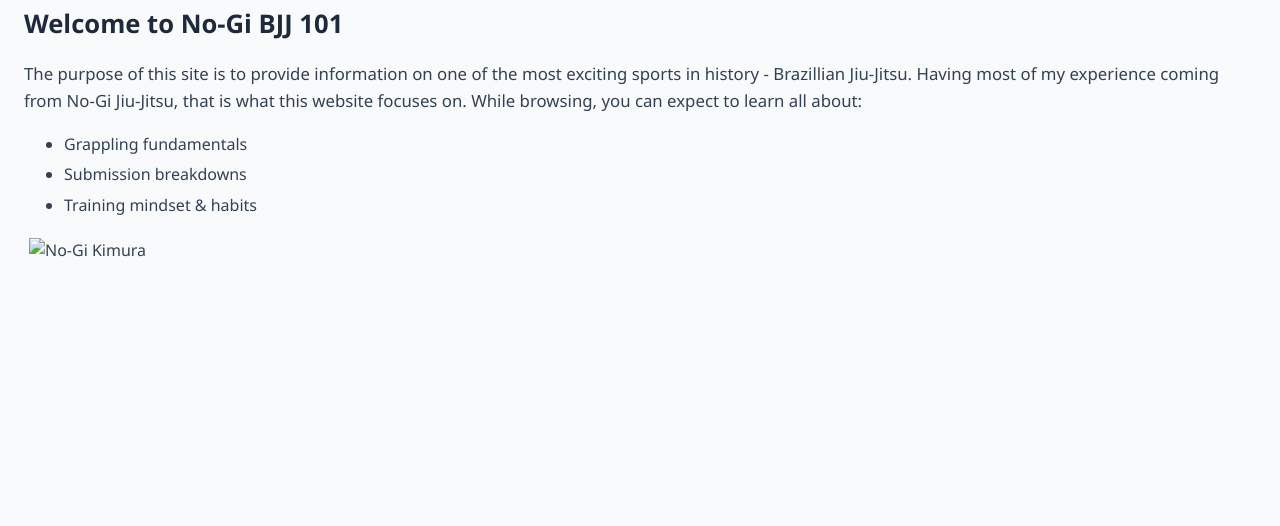
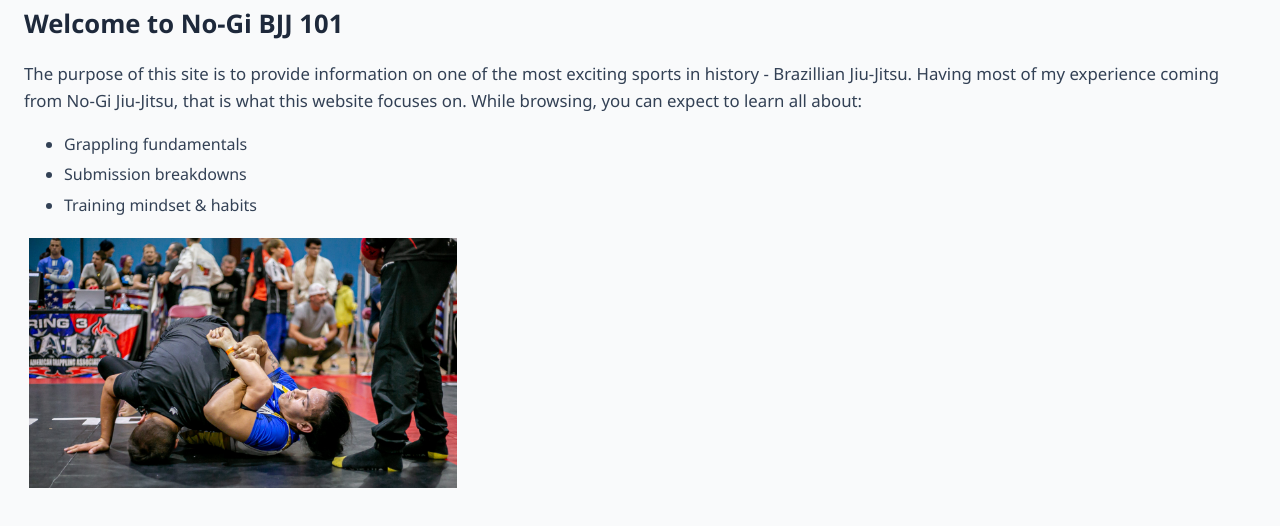
Before and after one commit to trevorjmendes/trevorjmendes.github.io, a plain HTML site: page index.html in a window 1280 px wide. Shown: the part 184-710 px from the top of the page. Drawn offline with Linux system fonts and the light colour scheme.

Commit message:
Update index.html

```diff
--- a/index.html
+++ b/index.html
@@ -95,7 +95,7 @@
 		  <li>Submission breakdowns</li>
 		  <li>Training mindset & habits</li>
 		</ul>
-		<img src="images/kimura.jpg" alt="No-Gi Kimura">
+		<img src="kimura.jpg" alt="No-Gi Kimura">
     </div>
 </body>
 </html>
```
